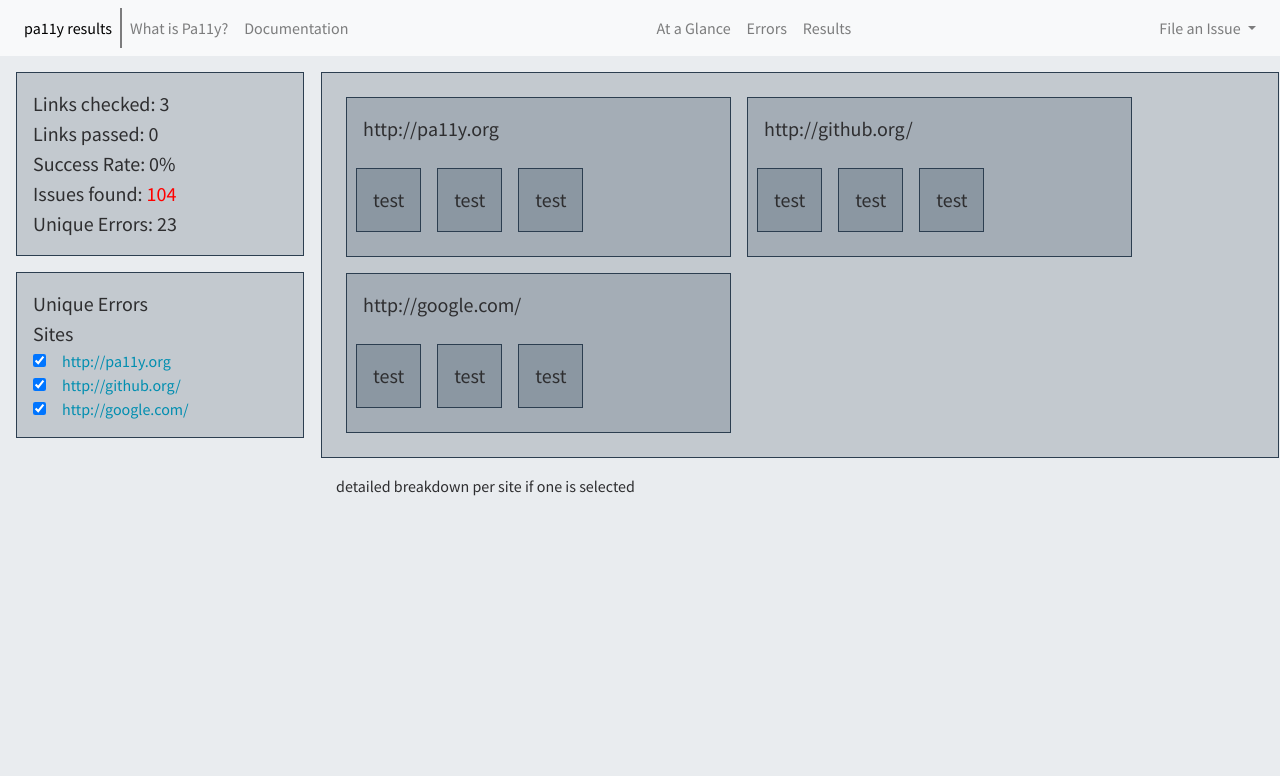
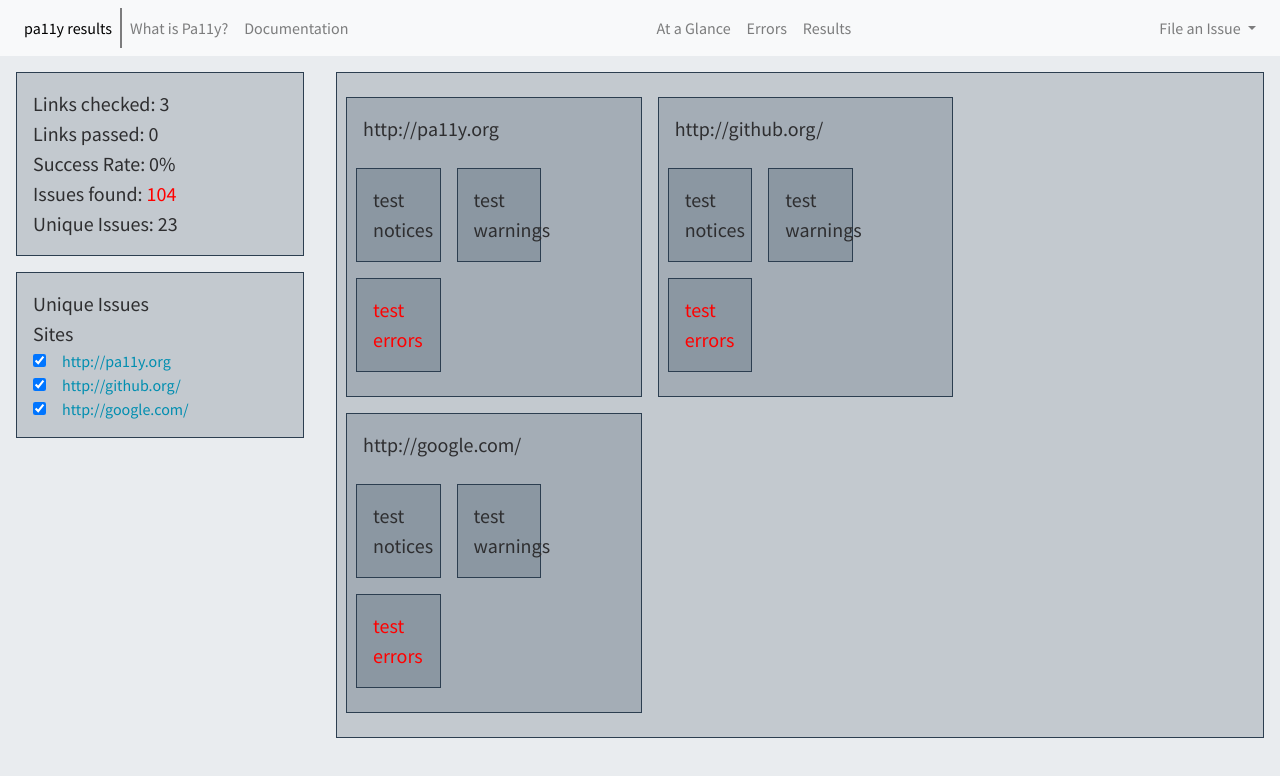
Before and after one commit to tjheffner/vue-pa11y, a Vue app: page / in a window 1280 px wide. Shown: the top 776 px of the page. Built offline with nearby package versions, Linux system fonts and the light colour scheme.

Commit message:
solidify new layout

```diff
--- a/package.json
+++ b/package.json
@@ -5,7 +5,8 @@
   "scripts": {
     "serve": "vue-cli-service serve",
     "build": "vue-cli-service build",
-    "lint": "vue-cli-service lint"
+    "lint": "vue-cli-service lint",
+    "report": "node ./tests/pa11y/pa11y2json.js"
   },
   "dependencies": {
     "core-js": "^2.6.5",
--- a/src/App.vue
+++ b/src/App.vue
@@ -11,7 +11,7 @@
       <div class="main col-9 p-3">
         <results/>
 
-        <div>detailed breakdown per site if one is selected</div>
+        <activeResult v-if="activeResult" :result="activeResult"/>
       </div>
     </div>
 </div>
@@ -22,9 +22,9 @@
 import stats from './components/stats';
 import filters from './components/filters';
 import results from './components/results';
+import activeResult from './components/activeResult';
 
-import { mapActions } from 'vuex'
-
+import { mapState, mapActions } from 'vuex'
 
 export default {
   name: 'App',
@@ -36,9 +36,15 @@
     stats,
     filters,
     results,
+    activeResult,
   },
   created () {
     this.loadReportData();
+  },
+  computed: {
+    ...mapState([
+      'activeResult',
+    ]),
   },
   methods: {
     ...mapActions([
@@ -49,7 +55,7 @@
     loadReportData () {
       this.$store.dispatch('reportData');
       this.$store.dispatch('sites');
-      this.$store.dispatch('errors');
+      this.$store.dispatch('issues');
       this.$store.dispatch('results');
     },
   }
--- /dev/null
+++ b/src/components/activeResult.vue
@@ -0,0 +1,35 @@
+<template>
+  <div class="block">
+    <div class="result-header">
+      <h3><a :href="result.name" target="_blank">{{ result.name }}</a></h3>
+    </div>
+    <table
+      v-if="result.issues"
+      class="table table-striped table-hover table-bordered"
+    >
+      <thead>
+      <tr>
+        <th>Error</th>
+        <th>Message</th>
+        <th>Context</th>
+        <th>Selector</th>
+      </tr>
+      </thead>
+      <tbody>
+      <tr>
+      </tr>
+      </tbody>
+    </table>
+    <p v-else>No errors reported here. Nice!</p>
+  </div>
+</template>
+
+<script>
+  export default {
+    name: 'activeResult',
+    props: ['result'],
+    data () {
+      return {}
+    },
+  }
+</script>
--- a/src/components/filters.vue
+++ b/src/components/filters.vue
@@ -1,12 +1,12 @@
 <template>
   <div class="block">
 
-    <p class="mb-0">Unique Errors</p>
+    <p class="mb-0">Unique Issues</p>
     <ul class="mb-0 pl-0">
-      <li class="filter" v-for="(error, index) in errorList" :key="index">
-        <input type="checkbox" v-model="error.show">
-        <a>{{ error.name }}</a>
-        <span> [{{ error.count }}]</span>
+      <li class="filter" v-for="(issue, index) in issueList" :key="index">
+        <input type="checkbox" v-model="issue.show">
+        <a>{{ issue.name }}</a>
+        <span> [{{ issue.count }}]</span>
       </li>
     </ul>
 
@@ -33,12 +33,12 @@
       ...mapState([
         'data',
         'results',
-        'errorList',
+        'issueList',
         'siteList',
       ]),
       ...mapGetters([
-        'getListOfErrors',
-        'uniqueErrors',
+        'getListOfIssues',
+        'uniqueIssues',
       ])
     },
   }
--- a/src/components/results.vue
+++ b/src/components/results.vue
@@ -1,19 +1,25 @@
 <template>
-  <div class="block row result-container">
-
-    <div class="block col-5" v-for="(site, index) in siteList" v-if="site.show" :key="index">
-      <p>{{ site.name }}</p>
-      <div class="row">
-        <p class="block">{{ site.notices }}</p>
-        <p class="block">{{ site.warnings }}</p>
-        <p class="block">{{ site.errors }}</p>
+  <div class="block result-container">
+    <div class="row">
+      <div class="block result"
+           v-for="(site, index) in siteList"
+           v-if="site.show"
+           :key="index"
+           @click="setActiveResult(site)"
+      >
+        <p>{{ site.name }}</p>
+        <div class="row">
+          <p class="block blue">{{ site.notices }} notices</p>
+          <p class="block yellow">{{ site.warnings }} warnings</p>
+          <p class="block red">{{ site.errors }} errors</p>
+        </div>
       </div>
     </div>
   </div>
 </template>
 
 <script>
-  import { mapState, mapGetters } from 'vuex'
+  import { mapState, mapActions, mapGetters } from 'vuex'
 
   export default {
     name: 'results',
@@ -28,6 +34,11 @@
       ...mapGetters([
         'siteList',
       ]),
+    },
+    methods: {
+      ...mapActions([
+        'setActiveResult'
+      ]),
     }
   }
 </script>
--- a/src/components/stats.vue
+++ b/src/components/stats.vue
@@ -5,7 +5,7 @@
       <li>Links passed: {{ data.passes }}</li>
       <li>Success Rate: {{ Math.round((data.passes / data.total) * 100) }}%</li>
       <li>Issues found: <span :class="{ red: data.errors > 5 }">{{ data.errors }}</span></li>
-      <li>Unique Errors: {{ uniqueErrors }}</li>
+      <li>Unique Issues: {{ uniqueIssues }}</li>
     </ul>
   </div>
 </template>
@@ -24,7 +24,7 @@
         'results',
       ]),
       ...mapGetters([
-        'uniqueErrors',
+        'uniqueIssues',
         'siteCount'
       ])
     },
--- a/src/store.js
+++ b/src/store.js
@@ -15,8 +15,9 @@
 const state = {
   data: '',
   results: [],
-  errorList: [],
+  issueList: [],
   siteList: [],
+  activeResult: null,
 };
 
 /**
@@ -29,12 +30,15 @@
   PROCESS_RESULTS(state, items) {
     state.results = items;
   },
-  PROCESS_ERRORS(state, items) {
-    state.errorList = items;
+  PROCESS_ISSUES(state, items) {
+    state.issueList = items;
   },
   PROCESS_SITES(state, items) {
     state.siteList = items;
   },
+  PROCESS_ACTIVE_RESULT(state, item) {
+    state.activeResult = item;
+  }
 };
 
 /**
@@ -58,9 +62,9 @@
     commit('PROCESS_RESULTS', modified);
   },
   // create array of unique error objects with count, code, and violating urls present.
-  errors: (context) => {
+  issues: (context) => {
     // we map the object from getListOfErrors to our new objects
-    const modified = Object.entries(context.getters.getListOfErrors)
+    const modified = Object.entries(context.getters.getListOfIssues)
       .map(([name, count]) => ({
         name,
         count,
@@ -73,7 +77,7 @@
         })
       );
 
-    context.commit('PROCESS_ERRORS', modified);
+    context.commit('PROCESS_ISSUES', modified);
   },
   sites: ({ commit }) => {
     const sites = Object.keys(state.data.results)
@@ -87,7 +91,10 @@
       );
 
     commit('PROCESS_SITES', sites);
-  }
+  },
+  setActiveResult: ({ commit }, item) => {
+    commit('PROCESS_ACTIVE_RESULT', item);
+  },
 };
 
 /**
@@ -96,16 +103,16 @@
 const getters = {
   // state helpers
   results: state => state.results,
-  errorList: state => state.errorList,
+  issueList: state => state.issueList,
   siteList: state => state.siteList,
 
-  // a list of errors and their # of occurrences
-  getListOfErrors: state => {
+  // a list of issues and their # of occurrences
+  getListOfIssues: state => {
     return _.countBy(state.results, 'code');
   },
-  // # of errors in list above
-  uniqueErrors: (state, getters) => {
-    return _.size(getters.getListOfErrors);
+  // # of unique issues in list above
+  uniqueIssues: (state, getters) => {
+    return _.size(getters.getListOfIssues);
   },
 
 };
--- a/src/styles.scss
+++ b/src/styles.scss
@@ -61,3 +61,11 @@
     margin: .5rem;
   }
 }
+
+.result {
+  width: 32%;
+
+  .block {
+    width: 29%;
+  }
+}
```
Also changed, not shown: docker-compose.yml (+1 -16 lines).
